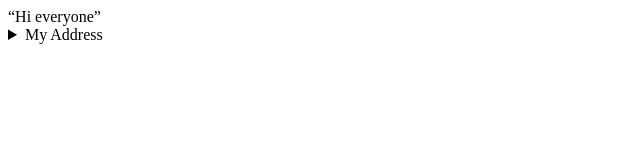
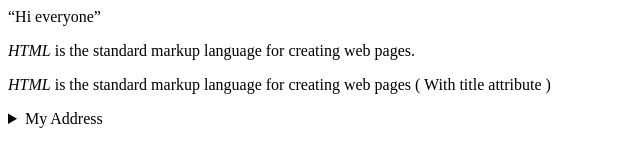
Before and after one commit to gokudaisensei/collab-work, a plain HTML site: page address.html in a window 1280 px wide. Shown: the whole page, without its empty margins (0-640 px from the left). Drawn offline with Linux system fonts and the light colour scheme.

Commit message:
Second Commit

```diff
--- a/address.html
+++ b/address.html
@@ -7,6 +7,9 @@
 </head>
 <body>
     <q>Hi everyone</q>
+    <p><dfn>HTML</dfn> is the standard markup language for creating web pages.</p>
+
+<p><dfn title="HyperText Markup Language">HTML</dfn> is the standard markup language for creating web pages ( With title attribute ) </p>
    <details>
     <summary>My Address</summary>
     <p>
```
Also changed, not shown: index.html (+1 -1 lines).
